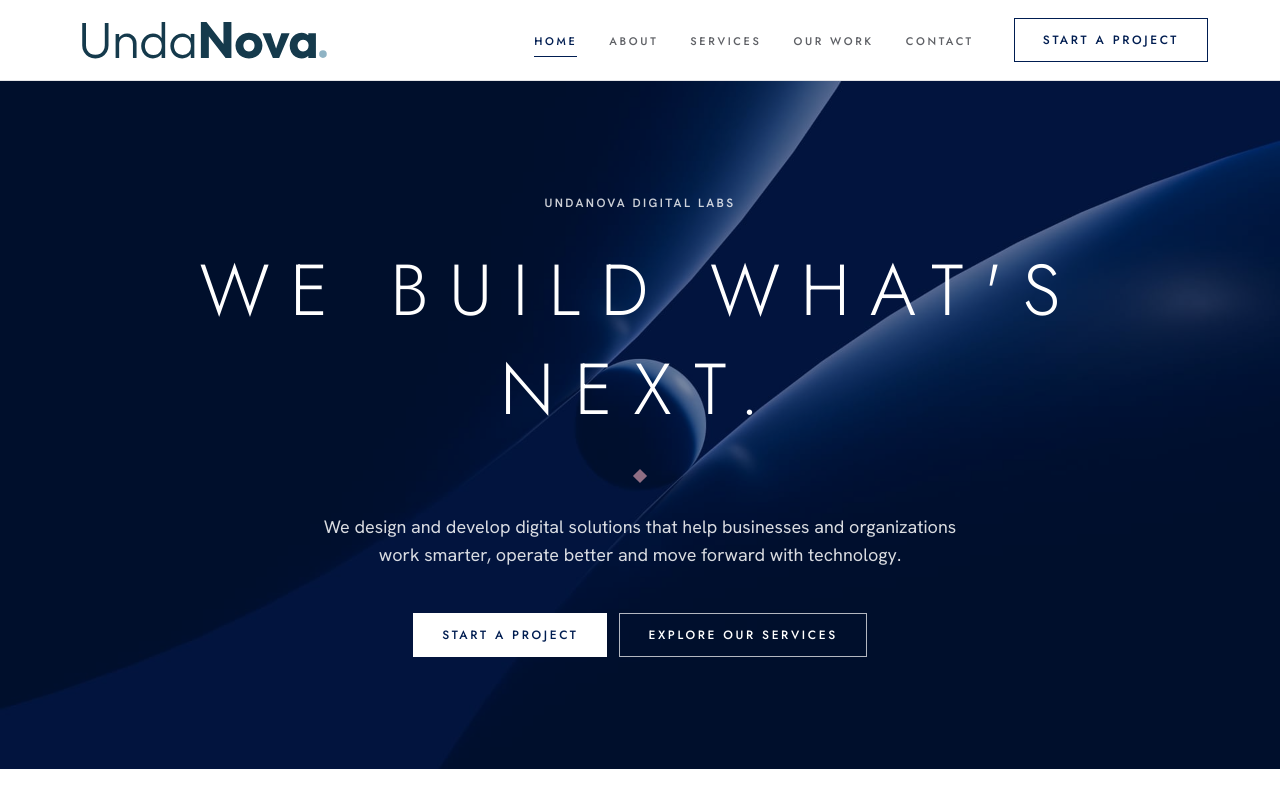
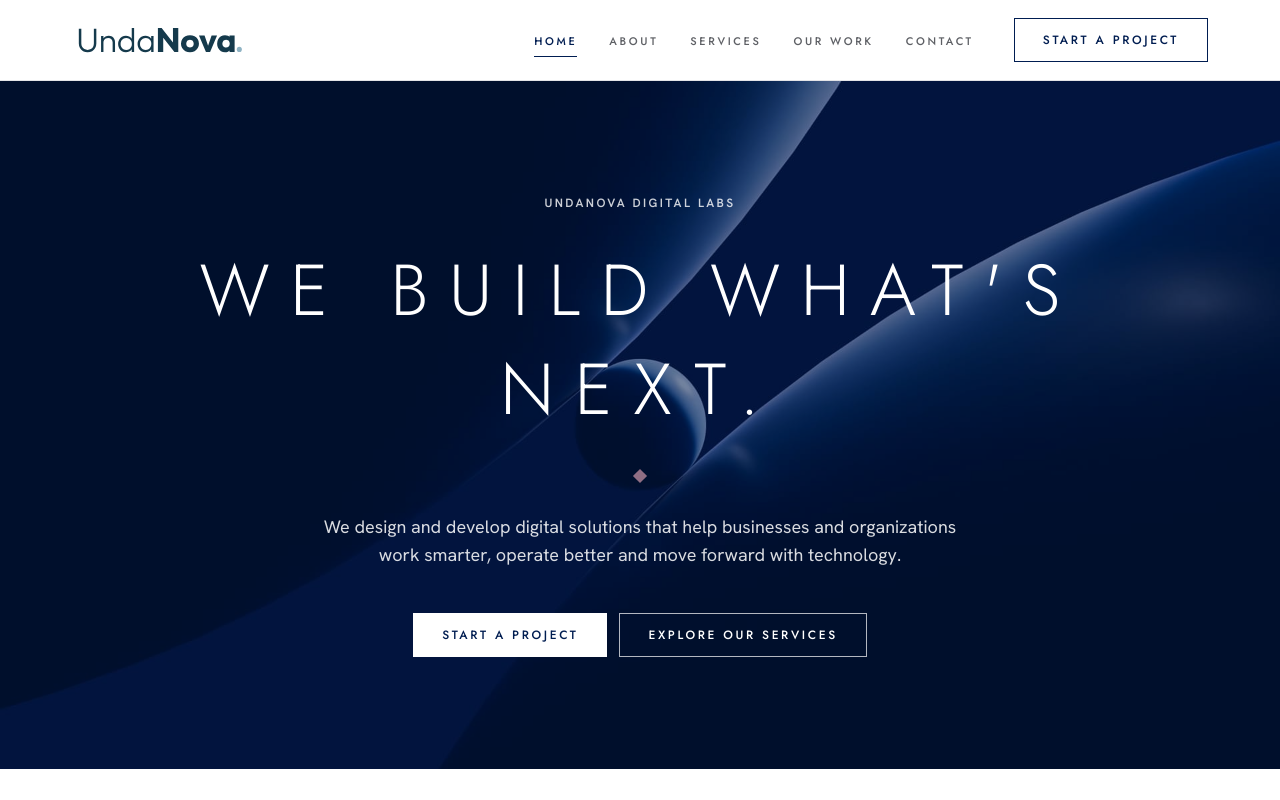
Before and after one commit to Jkosencha/undanova, a Next.js app: page / in a window 1280 px wide. Shown: the top 800 px of the page. Built offline with nearby package versions, Linux system fonts and the light colour scheme.

Commit message:
Use the new wordmark in the header and footer
Sized for its wide 1028x189 shape.

```diff
--- a/src/components/site-footer.tsx
+++ b/src/components/site-footer.tsx
@@ -31,9 +31,9 @@ export function SiteFooter() {
             <Image
               src="/brand/undanova-logo-white.svg"
               alt="UndaNova"
-              width={611}
-              height={317}
-              className="h-14 w-auto"
+              width={1028}
+              height={189}
+              className="h-8 w-auto"
             />
             <p className="caps mt-6 text-sm text-white/90">{site.tagline}</p>
             <p className="mt-3 max-w-xs text-sm text-white/70">{site.description}</p>
--- a/src/components/site-header.tsx
+++ b/src/components/site-header.tsx
@@ -47,10 +47,10 @@ export function SiteHeader() {
           <Image
             src="/brand/undanova-logo-primary.svg"
             alt="UndaNova"
-            width={611}
-            height={317}
+            width={1028}
+            height={189}
             priority
-            className="h-10 w-auto md:h-12"
+            className="h-7 w-auto md:h-8"
           />
         </Link>
 
```
